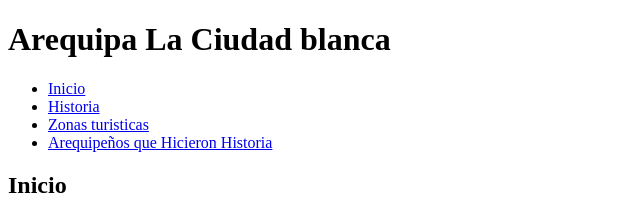
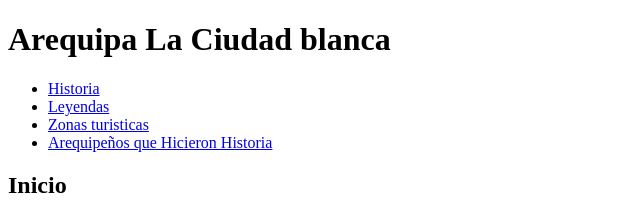
Before and after one commit to FernandoCalsin/proyecto-web1, a plain HTML site: page index.html in a window 1280 px wide. Shown: the top 216 px of the page, 0-640 px from the left. Drawn offline with Linux system fonts and the light colour scheme.

Commit message:
corregiendo titulos e indice

```diff
--- a/index.html
+++ b/index.html
@@ -11,8 +11,8 @@
         <h1>Arequipa La Ciudad blanca</h1>
         <nav>
             <ul>
-                <li><a href="#Inicio">Inicio</a></li>
-                <li><a href="#Historia">Historia</a></li>
+                <li><a href="#historia">Historia</a></li>
+                <li><a href="#leyendas">Leyendas</a></li>
                 <li><a href="#Turisticas">Zonas turisticas</a></li>
                 <li><a href="#Arequipeños">Arequipeños que Hicieron Historia</a></li>
             </ul>
```
